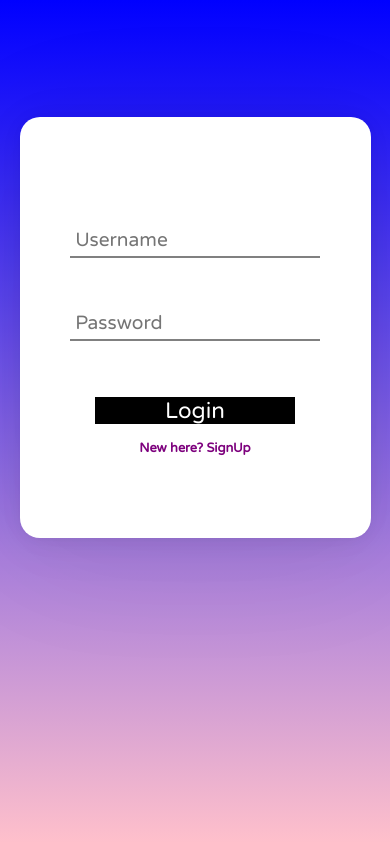
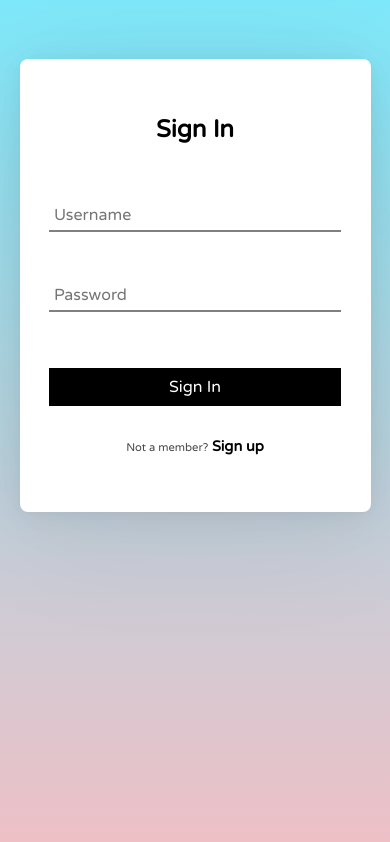
Before and after one commit to BilalSajid173/chat-app-frontend, a React (Create React App) app: page / in a window 390 px wide. Built offline with nearby package versions, Linux system fonts and the light colour scheme.

Commit message:
Css Styling

```diff
--- a/src/components/AuthForm/Login.js
+++ b/src/components/AuthForm/Login.js
@@ -48,6 +48,7 @@ const LoginForm = (props) => {
     <Fragment>
       <div className={classes.maincontainer}>
         <div className={classes.logincontainer}>
+          <h2>Sign In</h2>
           <form onSubmit={formSubmitHandler} noValidate>
             <div className={emailClasses}>
               {emailHasError && (
@@ -80,8 +81,10 @@ const LoginForm = (props) => {
                 onBlur={passwordBlurHandler}
               />
             </div>
-            <button type="submit">Login</button>
-            <h4>New here? SignUp</h4>
+            <button type="submit">Sign In</button>
+            <h4>
+              Not a member?<a href="#"> Sign up</a>
+            </h4>
           </form>
         </div>
         <div className={classes.loginimg}>
--- a/src/components/AuthForm/Login.module.css
+++ b/src/components/AuthForm/Login.module.css
@@ -14,7 +14,7 @@ html {
 
 body {
   font-family: "Varela Round", sans-serif;
-  background-image: linear-gradient(blue, pink);
+  background-image: linear-gradient(#7ee8fa, #eec0c6);
 }
 
 .maincontainer {
@@ -22,7 +22,7 @@ body {
   flex-wrap: wrap;
   margin: 6% 18%;
   padding: 5%;
-  border-radius: 20px;
+  border-radius: 8px;
   background-color: white;
   justify-content: center;
   box-shadow: 0 0.4px 3.6px rgba(0, 0, 0, 0.004),
@@ -35,11 +35,20 @@ body {
   width: 50%;
   display: flex;
   justify-content: center;
-  align-items: center;
+  /* align-items: center; */
+  flex-direction: column;
 }
 
-.logincontainer h4 {
-  color: rgb(125, 0, 125);
+.logincontainer h2{
+  text-align: left;
+  margin-bottom: 2rem;
+}
+
+.logincontainer h4{
+  font-weight: lighter;
+  font-family: "Varela Round", sans-serif;
+  color: #484848;
+  font-size: 0.9rem;
 }
 
 .logincontainer form {
@@ -61,7 +70,7 @@ body {
   outline: 0;
   border-bottom: 2px solid gray;
   margin: 1.5rem 0;
-  font-size: 1.2rem;
+  font-size: 0.9rem;
 }
 
 .logincontainer button {
@@ -69,20 +78,28 @@ body {
   border: 0;
   outline: 0;
   background-color: black;
-  color: rgb(255, 255, 255);
-  margin-top: 2rem;
-  margin-bottom: 1rem;
-  width: 80%;
-  font-size: 1.9rem;
+  color: white;
+  margin: 2rem 0;
+  width: 100%;
+  font-size: 0.9rem;
+  padding: 9px 20px;
 }
 
 .logincontainer button:hover {
   cursor: pointer;
-  background-color: rgb(146, 146, 219);
+  background-color: #484848;
 }
 
 .loginimg {
   width: 50%;
+}
+
+.logincontainer a{
+  text-decoration: none;
+  font-weight: bold;
+  font-family: "Varela Round", sans-serif;
+  color: black;
+  font-size: 0.9rem;
 }
 
 .loginimg img {
@@ -108,36 +125,41 @@ body {
 
 @media (max-width: 1200px) {
   .maincontainer {
-    margin: 8% 10%;
+    margin: 7% 10%;
   }
 }
 
 @media (max-width: 1000px) {
   .maincontainer {
-    margin: 10% 5%;
+    margin: 9% 5%;
   }
 }
 @media (max-width: 850px) {
-  .logincontainer input {
+
+  .maincontainer {
+    margin: 12% 5%;
+  }
+
+  .logincontainer{
+    width: 40%;
+  }
+
+  .loginimg{
+    width: 60%;
+  }
+
+  .logincontainer button {
     font-size: 1rem;
   }
 
-  .maincontainer {
-    margin: 15% 5%;
-  }
-
-  .logincontainer button {
-    font-size: 1.4rem;
-  }
-
   .logincontainer h4 {
-    font-size: 0.8rem;
+    font-size: 0.7rem;
   }
 }
 
 @media (max-width: 700px) {
   .maincontainer {
-    margin: 20% 5%;
+    margin: 15% 5%;
   }
 }
 
@@ -147,43 +169,49 @@ body {
   }
 
   .maincontainer {
-    margin: 20% auto;
+    margin: 8% auto;
     width: 80%;
     padding: 10%;
   }
 
   .logincontainer {
     width: 100%;
-    padding: 10%;
+    padding: 5%;
   }
 
   .logincontainer input {
-    font-size: 1.5rem;
+    font-size: 1.2rem;
+  }
+
+  .logincontainer h2{
+    text-align: center;
   }
 }
 
 @media (max-width: 500px) {
   .maincontainer {
-    margin: 30% auto;
+    margin: 15% auto;
+    padding: 8%;
   }
 
-  .logincontainer input {
-    font-size: 1.2rem;
+  .logincontainer {
+    padding: 2%;
   }
 }
 
 @media (max-width: 400px) {
   .maincontainer {
     width: 90%;
-    padding: 13% 5%;
+    padding: 13% 6%;
+  }
+  .logincontainer input {
+    font-size: 1rem;
   }
 }
 
 @media (max-width: 350px) {
   .maincontainer {
-    margin: 40% auto;
-  }
-  .logincontainer input {
-    font-size: 1rem;
+    margin: 25% auto;
+    padding: 10% 4%;
   }
 }
```
